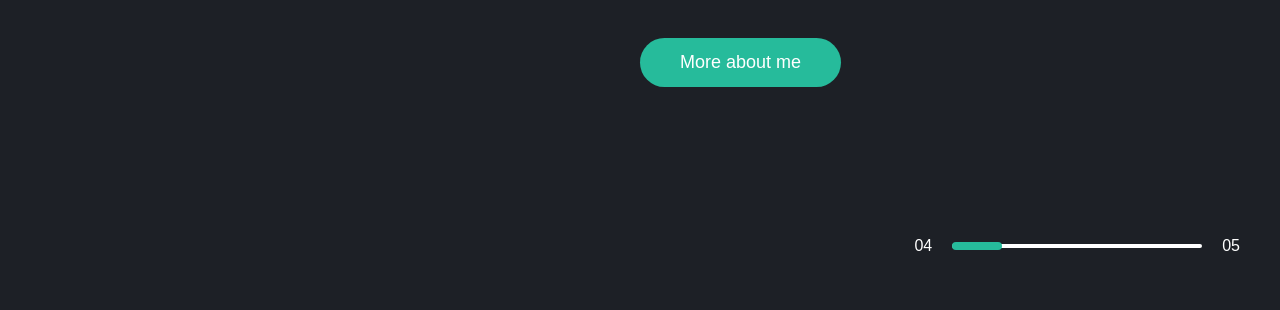
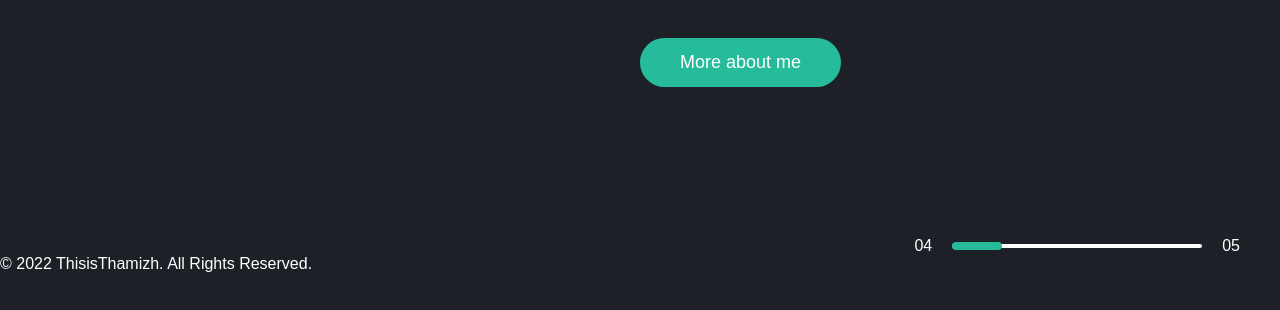
Before and after one commit to ThisisThamizh/Thisisthamizh.github.io, a plain HTML site: page index.html in a window 1280 px wide. Shown: the part 390-700 px from the top of the page. Drawn offline with Linux system fonts and the light colour scheme.

Commit message:
footer add*

```diff
--- a/index.html
+++ b/index.html
@@ -41,8 +41,9 @@
             <div class="line"><span></span></div>
             <p>05</p>
         </div>
-
-
+        </div>
+        <div class="footer">
+            <p>© 2022 ThisisThamizh. All Rights Reserved.</p>
         </div>
     </div>
 
```
